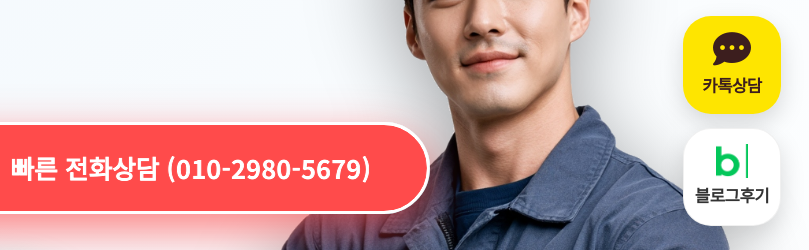
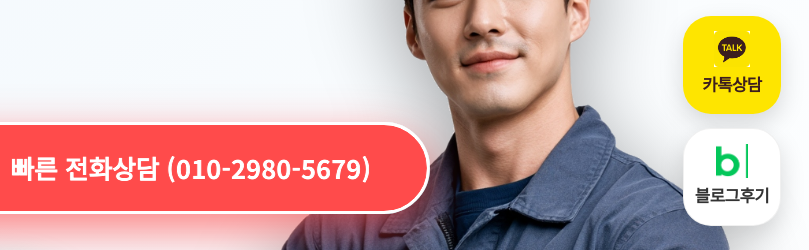
Before and after one commit to taeeun1112/website, a website: page index.html in a window 1280 px wide. Shown: the part 546-796 px from the top of the page, 471-1280 px from the left. Drawn offline with Linux system fonts and the light colour scheme.

Commit message:
style: replace kakao icon with custom yellow talk image icon in side menu

```diff
--- a/index.html
+++ b/index.html
@@ -710,7 +710,7 @@
         <div class="floating-side-menu">
             <!-- Kakao button -->
             <a href="#" class="side-menu-btn kakao-btn" target="_blank" rel="noopener noreferrer" aria-label="카톡 상담">
-                <i class="fa-comment-dots fa-solid side-menu-icon"></i>
+                <img src="assets/icon_kakao.png" alt="카톡상담" class="side-menu-icon">
                 <span class="side-menu-lbl">카톡상담</span>
             </a>
             <!-- Blog button -->
--- a/style.css
+++ b/style.css
@@ -3144,7 +3144,9 @@ body {
     color: #3c1e1e !important;
 }
 .kakao-btn .side-menu-icon {
-    font-size: 2rem;
+    width: 36px;
+    height: 36px;
+    object-fit: contain;
 }
 
 /* Blog white square button */
```
Also changed, not shown: assets/icon_kakao.png (added).
